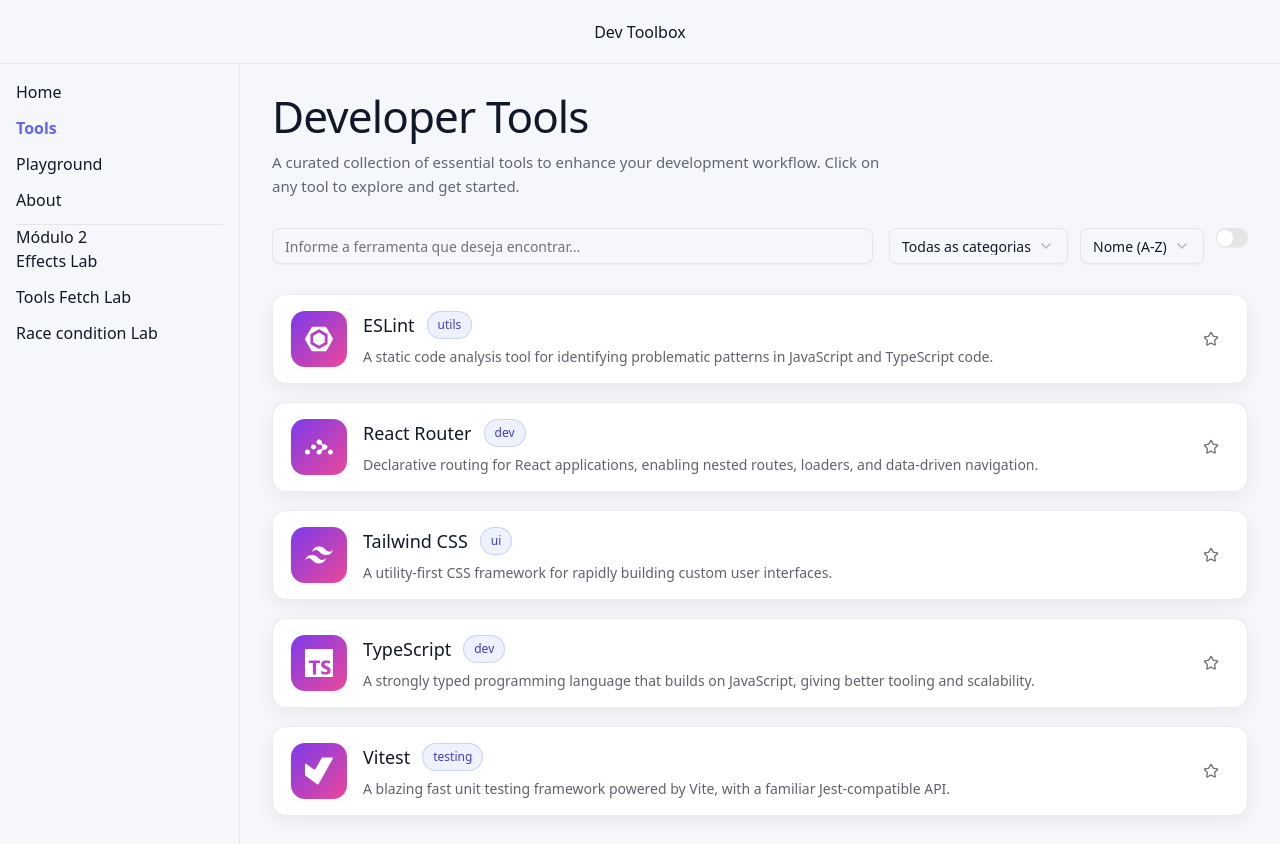
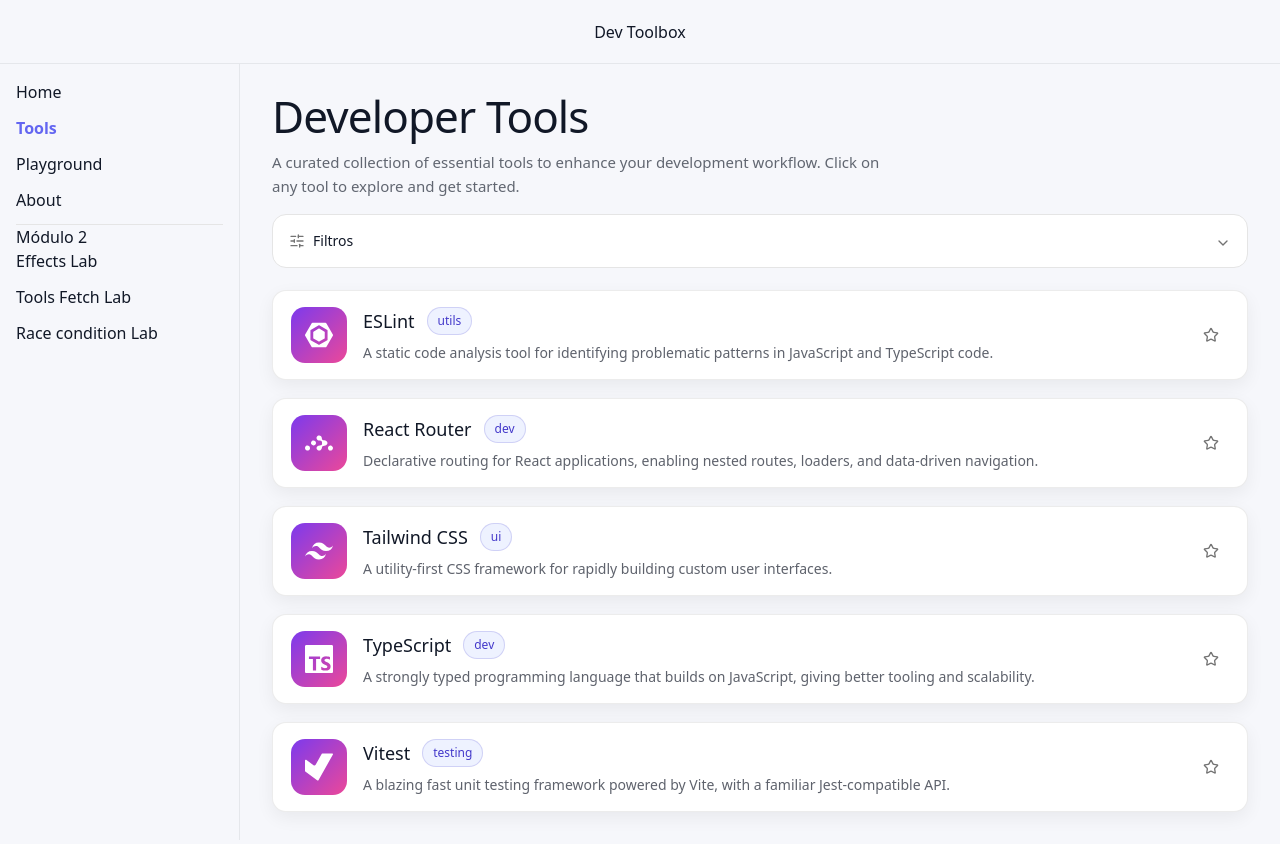
Before and after one commit to alejandrolozano13/react-learning-lab, a React (Vite) app: page /tools in a window 1280 px wide. Built offline with nearby package versions, Linux system fonts and the light colour scheme.

Commit message:
criei o accordion-filter para qualquer estrutura de filtro e ajustei o filtro de somente favoritos adicionando texto declarativo

```diff
--- /dev/null
+++ b/src/components/ui/accordion-filter.tsx
@@ -0,0 +1,46 @@
+import { cn } from "../../lib/utils";
+import { SlidersHorizontal } from "lucide-react";
+
+import {
+  Accordion,
+  AccordionTrigger,
+  AccordionContent,
+  AccordionItem,
+} from "./accordion";
+
+type AccordionFilterProps = {
+  title?: string;
+  children: React.ReactNode;
+  defaultOpen?: Boolean;
+  className?: string;
+};
+
+export function AccordionFilter({
+  title = "Filtros",
+  children,
+  defaultOpen = false,
+  className,
+}: AccordionFilterProps) {
+  return (
+    <Accordion
+      type="single"
+      collapsible
+      defaultValue={defaultOpen ? "filters" : undefined}
+      className={cn("w-fill", className)}
+    >
+      <AccordionItem
+        value="filters"
+        className="roundex-xl border border-border bg-card px-4 last:border"
+      >
+        <AccordionTrigger className="items-center py-4 hover:no-underline">
+          <span className="flex items-center gap-2 text-sm font-medium">
+            <SlidersHorizontal className="size-4 text-muted-foreground" />
+            {title}
+          </span>
+        </AccordionTrigger>
+
+        <AccordionContent className="pt-2 pb-4">{children}</AccordionContent>
+      </AccordionItem>
+    </Accordion>
+  );
+}
--- /dev/null
+++ b/src/components/ui/accordion.tsx
@@ -0,0 +1,63 @@
+import * as React from "react"
+import { ChevronDownIcon } from "lucide-react"
+import { Accordion as AccordionPrimitive } from "radix-ui"
+import { cn } from "../../lib/utils";
+
+function Accordion({
+  ...props
+}: React.ComponentProps<typeof AccordionPrimitive.Root>) {
+  return <AccordionPrimitive.Root data-slot="accordion" {...props} />
+}
+
+function AccordionItem({
+  className,
+  ...props
+}: React.ComponentProps<typeof AccordionPrimitive.Item>) {
+  return (
+    <AccordionPrimitive.Item
+      data-slot="accordion-item"
+      className={cn("overflow-hidden rounded-xl border border-border bg-card", className)}
+      {...props}
+    />
+  )
+}
+
+function AccordionTrigger({
+  className,
+  children,
+  ...props
+}: React.ComponentProps<typeof AccordionPrimitive.Trigger>) {
+  return (
+    <AccordionPrimitive.Header className="flex">
+      <AccordionPrimitive.Trigger
+        data-slot="accordion-trigger"
+        className={cn(
+          "flex flex-1 items-start justify-between gap-4 rounded-md py-4 text-left text-sm font-medium transition-all outline-none hover:underline",
+          className
+        )}
+        {...props}
+      >
+        {children}
+        <ChevronDownIcon className="pointer-events-none size-4 shrink-0 translate-y-0.5 text-muted-foreground transition-transform duration-200" />
+      </AccordionPrimitive.Trigger>
+    </AccordionPrimitive.Header>
+  )
+}
+
+function AccordionContent({
+  className,
+  children,
+  ...props
+}: React.ComponentProps<typeof AccordionPrimitive.Content>) {
+  return (
+    <AccordionPrimitive.Content
+      data-slot="accordion-content"
+      className="overflow-hidden text-sm data-[state=closed]:animate-accordion-up data-[state=open]:animate-accordion-down"
+      {...props}
+    >
+      <div className={cn("px-4 pt-0 pb-4", className)}>{children}</div>
+    </AccordionPrimitive.Content>
+  )
+}
+
+export { Accordion, AccordionItem, AccordionTrigger, AccordionContent }
--- a/src/modules/fundamentals/pages/tools/ToolsPage.tsx
+++ b/src/modules/fundamentals/pages/tools/ToolsPage.tsx
@@ -12,6 +12,7 @@ import { useDebouncedValue } from "../../../state-effects/hooks/useDebouncedValu
 import { EmptyToolsPage } from "./EmptyToolsPage";
 import { useToggle } from "../../../state-effects/hooks/useToggle";
 import { useTools } from "../../../state-effects/tools/hooks/useTools";
+import { AccordionFilter } from "../../../../components/ui/accordion-filter";
 
 export const ToolsPage = () => {
   const { favoriteToolIds, toggleFavorite } =
@@ -74,6 +75,7 @@ export const ToolsPage = () => {
           workflow. Click on any tool to explore and get started.
         </p>
 
+        <AccordionFilter title="Filtros" className="mt-4">
           <ToolsFiltersBar
             searchText={searchText}
             onSearchTextChange={setSearchText}
@@ -85,7 +87,9 @@ export const ToolsPage = () => {
             onlyFavorites={onlyFavorites.value}
             onOnlyFavoritesChanges={onlyFavorites.set}
           />
+        </AccordionFilter>
       </header>
+
       {isLoading && <p>Carregando...</p>}
 
       {!isLoading && error && (
--- a/src/modules/fundamentals/pages/tools/components/ToolsFiltersBar.tsx
+++ b/src/modules/fundamentals/pages/tools/components/ToolsFiltersBar.tsx
@@ -63,10 +63,14 @@ export const ToolsFiltersBar = ({
           <option value="name-desc">Nome (Z-A)</option>
         </NativeSelect>
 
-        <Switch
-          checked={onlyFavorites}
-          onCheckedChange={(checked) => onOnlyFavoritesChanges(checked)}
-        />
+        <div className="flex items-center gap-2">
+          <Switch
+            checked={onlyFavorites}
+            onCheckedChange={(checked) => onOnlyFavoritesChanges(checked)}
+          />
+
+          <span>Somente favoritos</span>
+        </div>
       </div>
     </div>
   );
```
Lines whose indentation alone changed are shown as unchanged.
